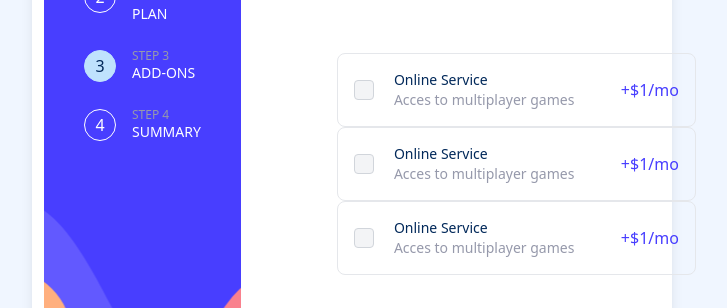
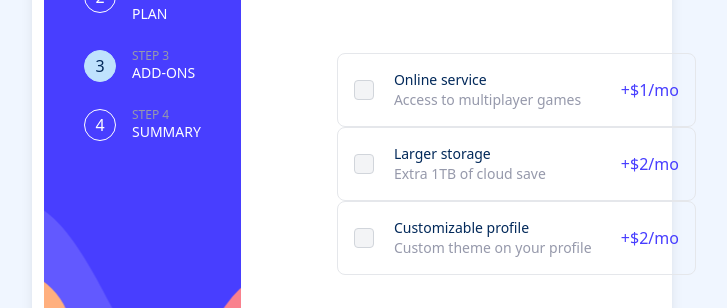
Before and after one commit to AitorGallardo/Multi-Step-Form, a React (Vite) app: page /thirdStep in a window 1280 px wide. Shown: the part 262-570 px from the top of the page, without its empty margins (288-1015 px from the left). Built offline with nearby package versions, Linux system fonts and the light colour scheme; a web font is replaced by a local one.

Commit message:
handeling selection addons options and saving state

```diff
--- a/src/components/CheckOption.jsx
+++ b/src/components/CheckOption.jsx
@@ -1,7 +1,12 @@
 import { useState } from "react";
 
-export default function CheckOption() {
+export default function CheckOption({title, description, price,time,handleSelectedOption}) {
   const [selected, setSelected] = useState(false);
+
+  const handleOnChange = () => {
+    handleSelectedOption(!selected)
+    setSelected(!selected)
+  }
   return (
     <div className={`flex gap-3 items-center px-4 border border-gray-200 rounded-lg hover:border-purpishBlue cursor-pointer ${selected ? 'bg-magnolia border-purpishBlue': ''}`}>
       <input
@@ -9,17 +14,17 @@ export default function CheckOption() {
         type='checkbox'
         name='bordered-checkbox'
         value={selected}
-        onChange={() => setSelected(!selected)}
+        onChange={handleOnChange}
         className="w-5 h-5 text-purpishBlue bg-gray-100 border-gray-300 rounded focus:ring-0 focus:ring-transparent cursor-pointer"
       />
       <label
         htmlFor='bordered-checkbox-1'
         className='w-full py-4 ml-2 text-sm font-medium '
       >
-        <p className="text-marineBlue">Online Service</p>
-        <p className="text-coolGray">Acces to multiplayer games</p>
+        <p className="text-marineBlue">{title}</p>
+        <p className="text-coolGray">{description}</p>
       </label>
-        <span className="text-purpishBlue">+$1/mo</span>
+        <span className="text-purpishBlue">+${price}/{time}</span>
     </div>
   );
 }
--- a/src/constants/consts.js
+++ b/src/constants/consts.js
@@ -19,6 +19,35 @@ export const SUBSCRIPTION_TIERS = {
     ARCADE: 'Arcade',
     ADVANCED: 'Advanced',
     PRO: 'Pro',
+}
+export const ADDONS_OPTIONS = {
+    ONLINE: {
+        VALUE: 'online',
+        TITLE: 'Online service',
+        DESCRIPTION: 'Access to multiplayer games',
+        PRICE: {
+            MONTHLY: 1,
+            YEARLY: 10,
+        }
+    },
+    STORAGE: {
+        VALUE: 'storage',
+        TITLE: 'Larger storage',
+        DESCRIPTION: 'Extra 1TB of cloud save',
+        PRICE: {
+            MONTHLY: 2,
+            YEARLY: 20,
+        }
+    },
+    CUSTOM: {
+        VALUE: 'custom',
+        TITLE: 'Customizable profile',
+        DESCRIPTION: 'Custom theme on your profile',
+        PRICE: {
+            MONTHLY: 2,
+            YEARLY: 20,
+        }
+    },
 }
 
 export const STEPS = {
--- a/src/pages/AddonsPage.jsx
+++ b/src/pages/AddonsPage.jsx
@@ -1,36 +1,36 @@
 import { useState } from 'react';
-import { BillingCard } from '../components/BillingCard';
-import { ToggleIcon } from '../components/ToggleIcon';
-import {
-  BUTTONS_TEXT,
-  FORMS,
-  SUBSCRIPTION_TIERS,
-  TIME_TYPES,
-} from '../constants/consts';
+import { FORMS, BUTTONS_TEXT, ADDONS_OPTIONS } from '../constants/consts';
 import { FormLayout } from '../layout/FormLayout';
 import { useDispatch } from 'react-redux';
-import { setSecondFormData } from '../store/form';
+import { setThirdFormData } from '../store/form';
 import CheckOption from '../components/CheckOption';
 
 const { ADDONS } = FORMS;
+const { ONLINE, STORAGE, CUSTOM } = ADDONS_OPTIONS;
 
 export const AddonsPage = () => {
   const dispatch = useDispatch();
 
-  const [selectedPlan, setSelectedPlan] = useState(SUBSCRIPTION_TIERS.ARCADE);
-  const [timeType, setTimeType] = useState(TIME_TYPES.MONTHLY);
+  const [selectedAddons, setSelectedAddons] = useState([]);
 
-
-  const handleSelectedPlan = (plan) => {
-    setSelectedPlan(plan);
+  const handleSelectedAddons = (addon, isSelected) => {
+    let addons = [];
+    if (isSelected) {
+     addons = addAddon(addon);
+    } else {
+     addons = removeAddon(addon);
+    }
+    dispatch(setThirdFormData({ addons }));
   };
-
-  const handleSubmit = () => {
-    console.log('Second form submitted', {
-      selectedPlan,
-      billingPlan: timeType,
-    });
-    dispatch(setSecondFormData({ selectedPlan, billingPlan: timeType }));
+  const addAddon = (newAddon) => {
+    let newAddons = [...selectedAddons, newAddon];
+    setSelectedAddons(newAddons);
+    return newAddons;
+  };
+  const removeAddon = (removingAddon) => {
+    let newAddons = selectedAddons.filter((addon) => addon !== removingAddon);
+    setSelectedAddons(newAddons);
+    return newAddons
   };
 
   return (
@@ -41,27 +41,39 @@ export const AddonsPage = () => {
     >
       <section className='flex flex-col'>
         <CheckOption
-
+          title={ONLINE.TITLE}
+          description={ONLINE.DESCRIPTION}
+          price={ONLINE.PRICE.MONTHLY}
+          time={'mo'}
+          handleSelectedOption={(isSelected) =>
+            handleSelectedAddons(ONLINE.VALUE, isSelected)
+          }
         />
         <CheckOption
-
+          title={STORAGE.TITLE}
+          description={STORAGE.DESCRIPTION}
+          price={STORAGE.PRICE.MONTHLY}
+          time={'mo'}
+          handleSelectedOption={(isSelected) =>
+            handleSelectedAddons(STORAGE.VALUE, isSelected)
+          }
         />
         <CheckOption
-
+          title={CUSTOM.TITLE}
+          description={CUSTOM.DESCRIPTION}
+          price={CUSTOM.PRICE.MONTHLY}
+          time={'mo'}
+          handleSelectedOption={(isSelected) =>
+            handleSelectedAddons(CUSTOM.VALUE, isSelected)
+          }
         />
       </section>
       <footer className='flex justify-between'>
-        <button
-          onClick={handleSubmit}
-          className='w-fit self-end text-coolGray hover:text-marineBlue focus:ring-4 focus:ring-blue-300 font-medium rounded-lg text-sm px-5 py-2.5'
-        >
+        <button className='w-fit self-end text-coolGray hover:text-marineBlue focus:ring-4 focus:ring-blue-300 font-medium rounded-lg text-sm px-5 py-2.5'>
           {BUTTONS_TEXT.GO_BACK}
         </button>
 
-        <button
-          onClick={handleSubmit}
-          className='w-fit self-end text-white bg-blue-700 hover:bg-blue-800 focus:ring-4 focus:ring-blue-300 font-medium rounded-lg text-sm px-5 py-2.5'
-        >
+        <button className='w-fit self-end text-white bg-blue-700 hover:bg-blue-800 focus:ring-4 focus:ring-blue-300 font-medium rounded-lg text-sm px-5 py-2.5'>
           {BUTTONS_TEXT.NEXT_STEP}
         </button>
       </footer>
--- a/src/pages/InfoPage.jsx
+++ b/src/pages/InfoPage.jsx
@@ -3,7 +3,7 @@ import { FormLayout } from '../layout/FormLayout';
 import { BUTTONS_TEXT, FORMS, INIT_FIRST_FORM } from '../constants/consts';
 import { formValidations } from '../helpers/validations';
 import { useState } from 'react';
-import { useDispatch, useSelector } from 'react-redux';
+import { useDispatch } from 'react-redux';
 import { setFirstFormData } from '../store/form';
 import { useNavigate } from 'react-router-dom';
 
--- a/src/store/form/formSlice.js
+++ b/src/store/form/formSlice.js
@@ -8,6 +8,7 @@ export const formSlice = createSlice({
     phone: '',
     selectedPlan: '',
     billingPlan: '',
+    addons: [],
   },
   reducers: {
     setFirstFormData: (state,{payload}) => {
@@ -19,7 +20,10 @@ export const formSlice = createSlice({
       state.selectedPlan = payload.selectedPlan;
       state.billingPlan = payload.billingPlan;
     },
+    setThirdFormData: (state,{payload}) => {
+      state.addons = [...payload.addons];
+    },
   },
 });
 
-export const { setFirstFormData,setSecondFormData } = formSlice.actions;
+export const { setFirstFormData,setSecondFormData,setThirdFormData } = formSlice.actions;
```
